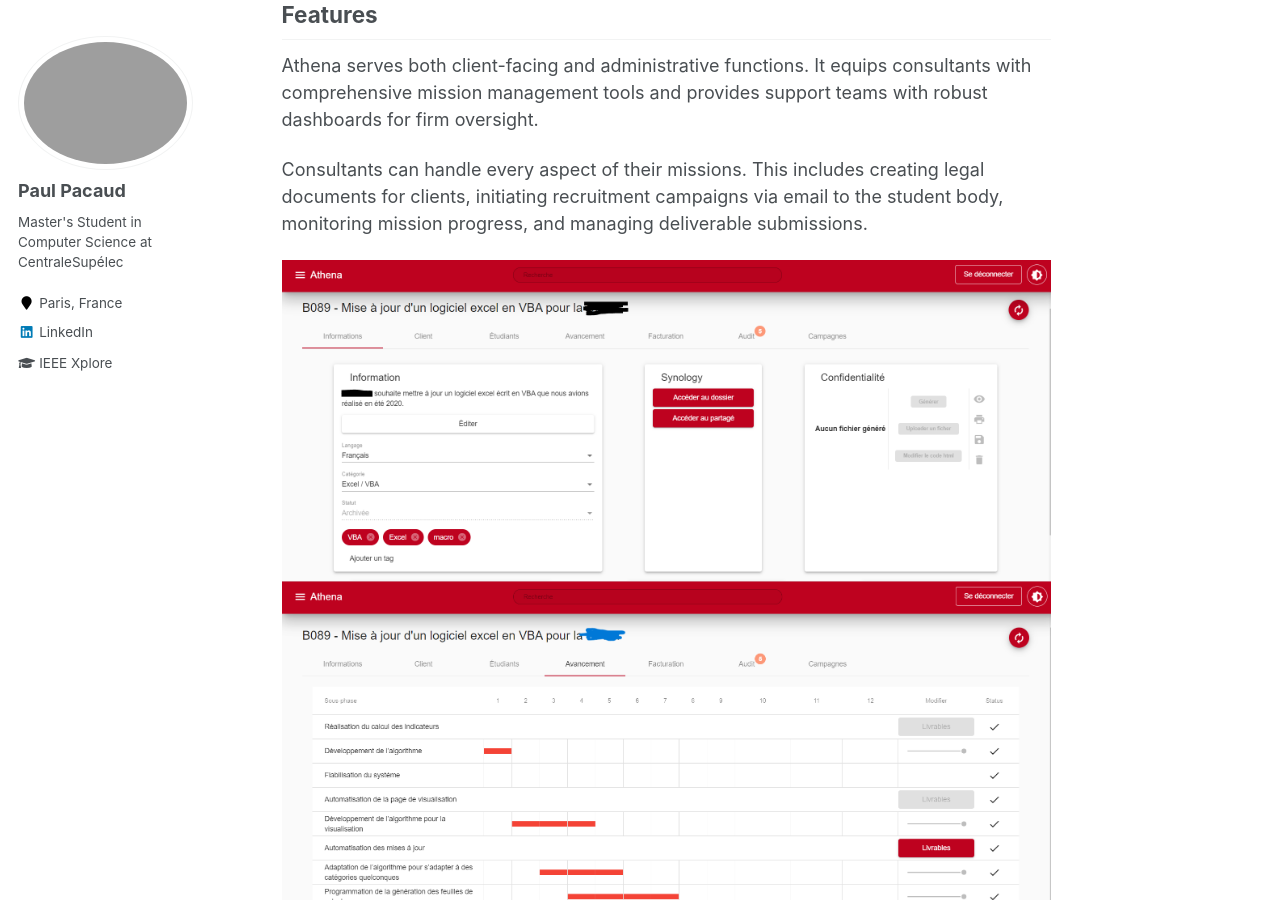
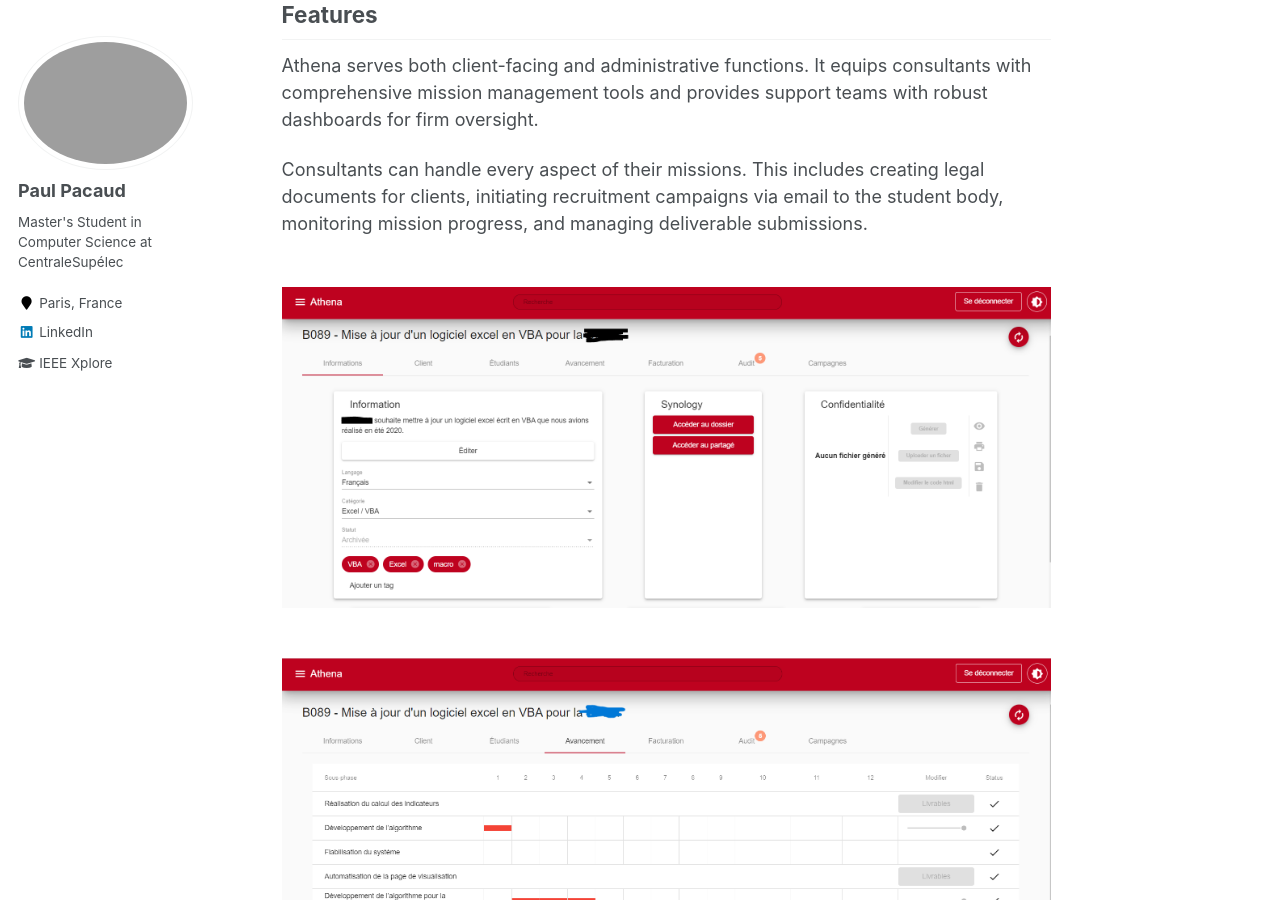
Before and after one commit to paulpacaud/paulpacaud.github.io, a Jekyll site: the page built from _portfolio-software/portfolio-2.md, in a window 1280 px wide and 900 px high, scrolled down 490 px. Built offline with Jekyll 4.4.1, drawn with Linux system fonts in a browser that asks for light colours.

```diff
--- a/_portfolio-software/portfolio-2.md
+++ b/_portfolio-software/portfolio-2.md
@@ -1,6 +1,6 @@
 ---
 title: "Athena - Enterprise Resource Planning (ERP) of a student-led consulting firm"
-excerpt: "During my first year of master, I contributed to build the best ERP existing in France for student-led consulting firms. <br/><img src='/images/athena_data.PNG'>"
+excerpt: "During my first year of master, I contributed to build the best ERP existing in France for student-led consulting firms. <br/><br/><img src='/images/athena_data.PNG'>"
 collection: portfolio
 ---
 
@@ -11,16 +11,17 @@ Athena serves both client-facing and administrative functions. It equips consult
 
 Consultants can handle every aspect of their missions. This includes creating legal documents for clients, initiating recruitment campaigns via email to the student body, monitoring mission progress, and managing deliverable submissions.
 
-<img src='/images/athena_mission.PNG'>
-<img src='/images/athena_avancement.PNG'>
+<br/><img src='/images/athena_mission.PNG'>
+
+<br/><img src='/images/athena_avancement.PNG'>
 The finance team has a unified system for invoicing clients, processing firm expenses, and administering consultants' payment slips.
-<img src='/images/athena_finance.PNG'>
+<br/><img src='/images/athena_finance.PNG'>
 
 Leadership benefits from a sophisticated analytics dashboard that illuminates key performance metrics and visualizations, aiding strategic decision-making.
 
-<img src='/images/athena_data.PNG'>
+<br/><img src='/images/athena_data.PNG'>
 
-<img src='/images/athena_Technical_Stack.png'>
+<br/><img src='/images/athena_Technical_Stack.png'>
 Here's a peek at the technical aspects that make Athena work so well:
 
 #### Front End
```
Also changed, not shown: _portfolio-software/portfolio-1.md (+4 -4 lines), _portfolio/portfolio-1.md (+1 -1 lines).
